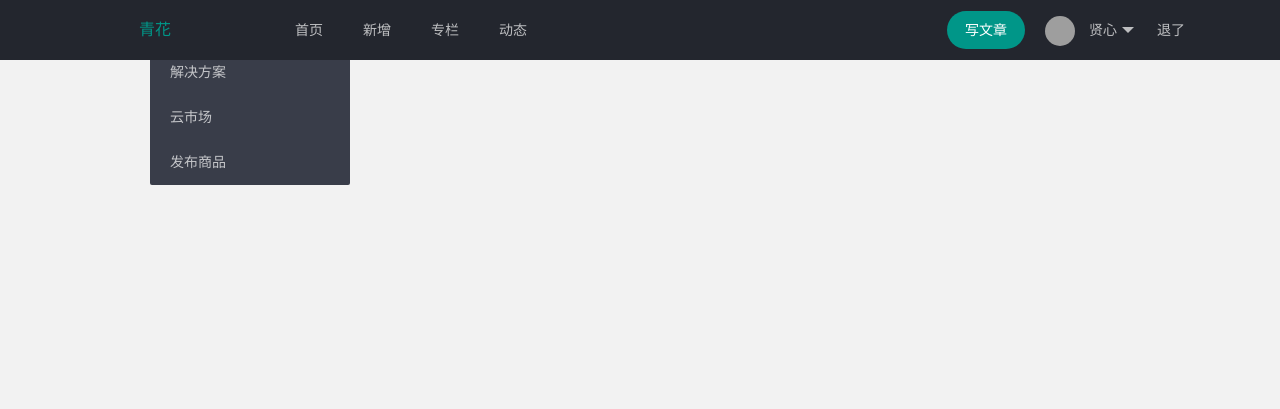
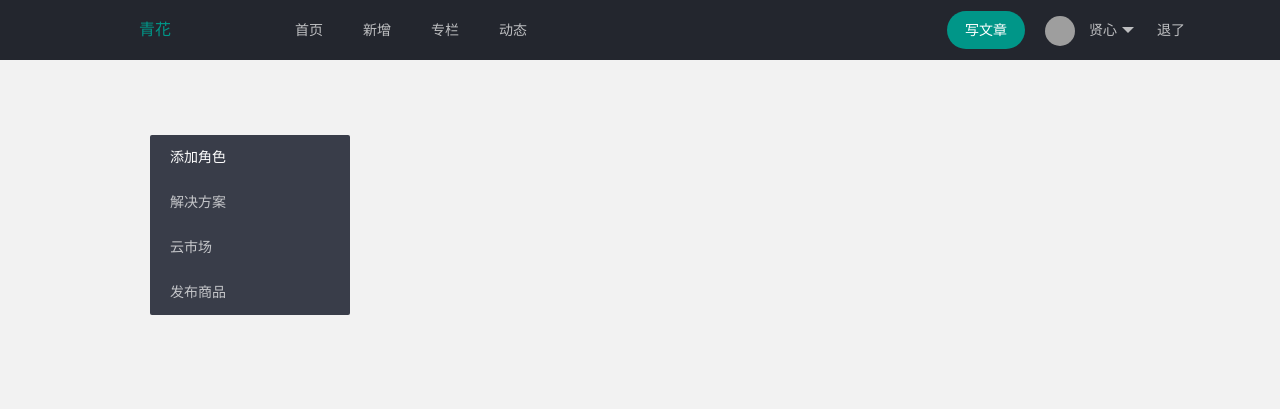
Before and after one commit to easterCat/nest-ptg, a Node project: template views/index.hbs in a window 1280 px wide. Shown: the top 409 px of the page. Run offline with Node 20 templates, Linux system fonts and the light colour scheme; the template is opened without the code that fills it, so the values that code supplies are empty; grey boxes are pictures that could not be loaded.

Commit message:
fix bugs

```diff
--- a/public/styles/index.css
+++ b/public/styles/index.css
@@ -13,10 +13,10 @@ body {
 }
 
 .container {
-  margin-top: 130px;
   padding-bottom: 50px;
   width: 1000px;
   margin: 0 auto;
+  margin-top: 130px;
 }
 
 .state-container {
```
